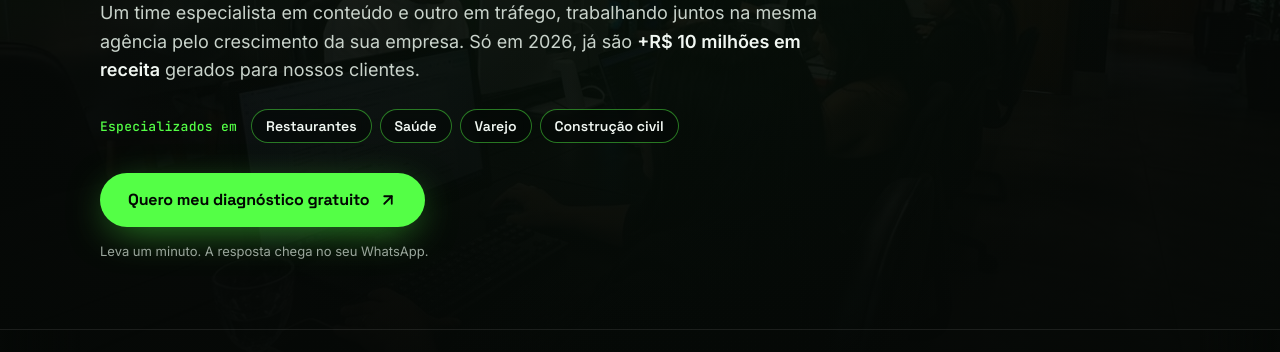
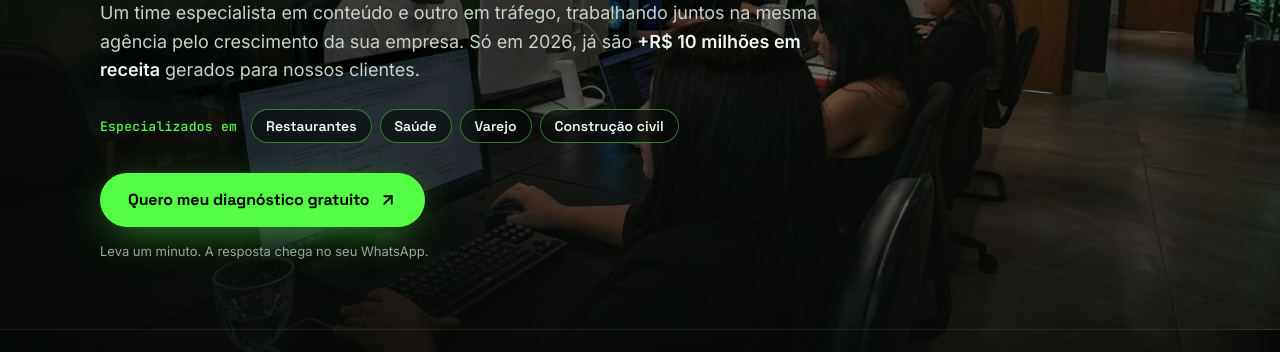
Before and after one commit to agencia-notorium/lp-notorium, a plain HTML site: page index.html in a window 1280 px wide. Shown: the part 387-739 px from the top of the page. Drawn offline with Linux system fonts and the light colour scheme.

Commit message:
Hero: foto da agência mais visível, com contraste preservado no texto
Co-Authored-By: Claude Opus 5.5 <noreply@anthropic.com>
Claude-Session: https://claude.ai/code/session_01BRHFj8Vtyvpt4Yeg89tUU4

```diff
--- a/index.html
+++ b/index.html
@@ -85,19 +85,25 @@
   .hero::before {
     content: ""; position: absolute; inset: 0; z-index: -2;
     background: url("img/cases/hero-team-wide.jpg") center/cover no-repeat;
-    opacity: .38;
+    opacity: .8;
   }
   .hero::after {
     content: ""; position: absolute; inset: 0; z-index: -1;
     background:
-      radial-gradient(ellipse at top, rgba(7,27,12,.55), transparent 70%),
-      linear-gradient(180deg, rgba(5,8,6,.55) 0%, rgba(5,8,6,.8) 55%, var(--bg) 100%);
+      linear-gradient(180deg, rgba(5,8,6,.55) 0%, rgba(5,8,6,.35) 25%, rgba(5,8,6,.55) 75%, var(--bg) 100%),
+      rgba(5,8,6,.55);
   }
   .nav { display: flex; align-items: center; justify-content: space-between; }
   .nav img { height: 26px; width: auto; }
   .nav .label { color: var(--muted); }
   .hero-inner { margin-top: 72px; max-width: 760px; }
   .hero h1 { font-size: clamp(42px, 9vw, 84px); font-weight: 700; margin-top: 18px; }
+  .hero h1, .hero .lead { text-shadow: 0 2px 24px rgba(0,0,0,.55); }
+  @media (min-width: 900px) {
+    .hero::after { background:
+      linear-gradient(90deg, rgba(5,8,6,.85) 0%, rgba(5,8,6,.55) 45%, rgba(5,8,6,.12) 100%),
+      linear-gradient(180deg, rgba(5,8,6,.4) 0%, transparent 25%, transparent 70%, var(--bg) 100%); }
+  }
   .hero .lead { font-size: 18px; color: #c9d3cb; max-width: 36em; margin: 24px 0 32px; }
   .hero .lead b { color: var(--fg); font-weight: 600; }
   .hero .note { font-size: 13px; color: var(--muted); margin-top: 14px; }
```
